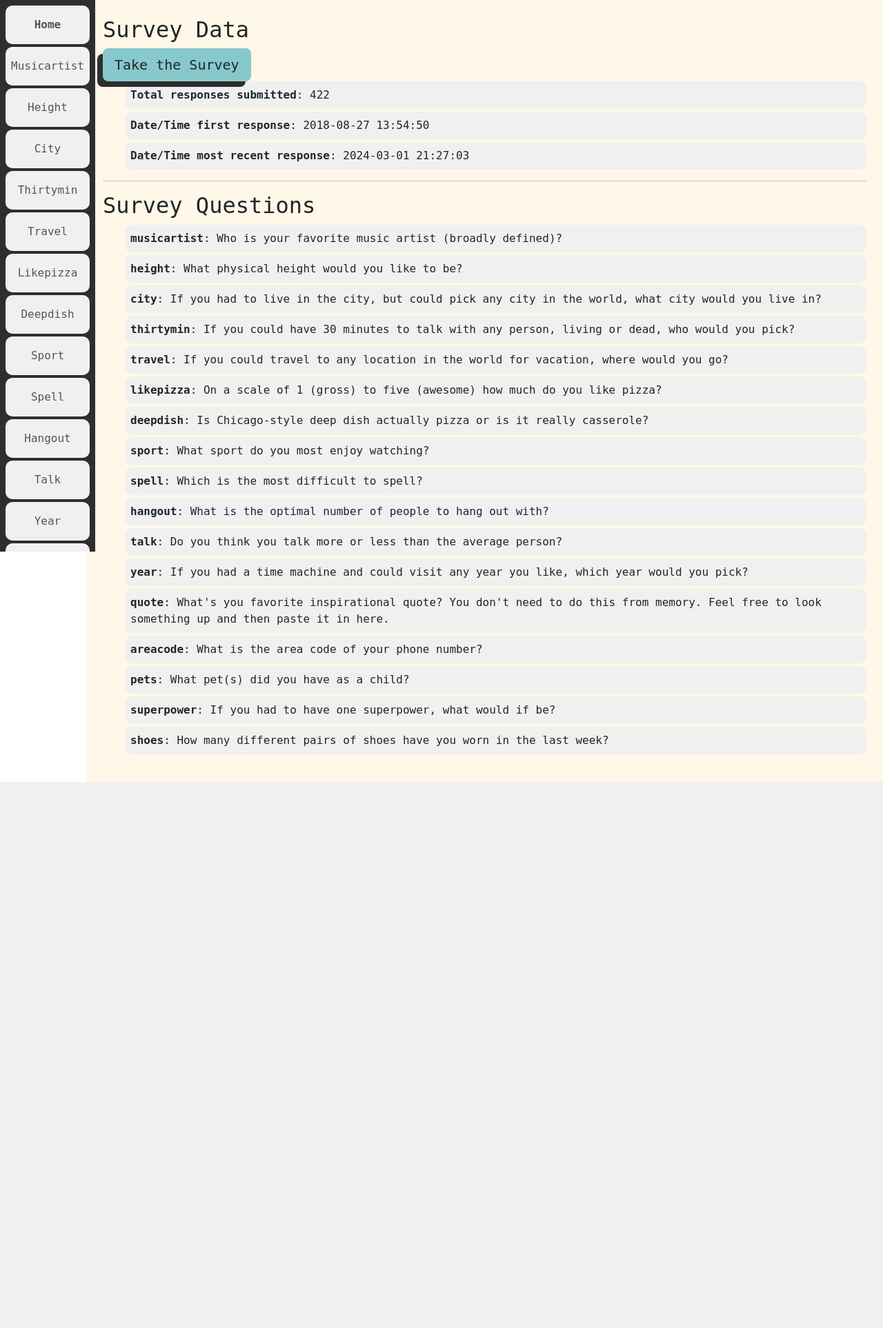
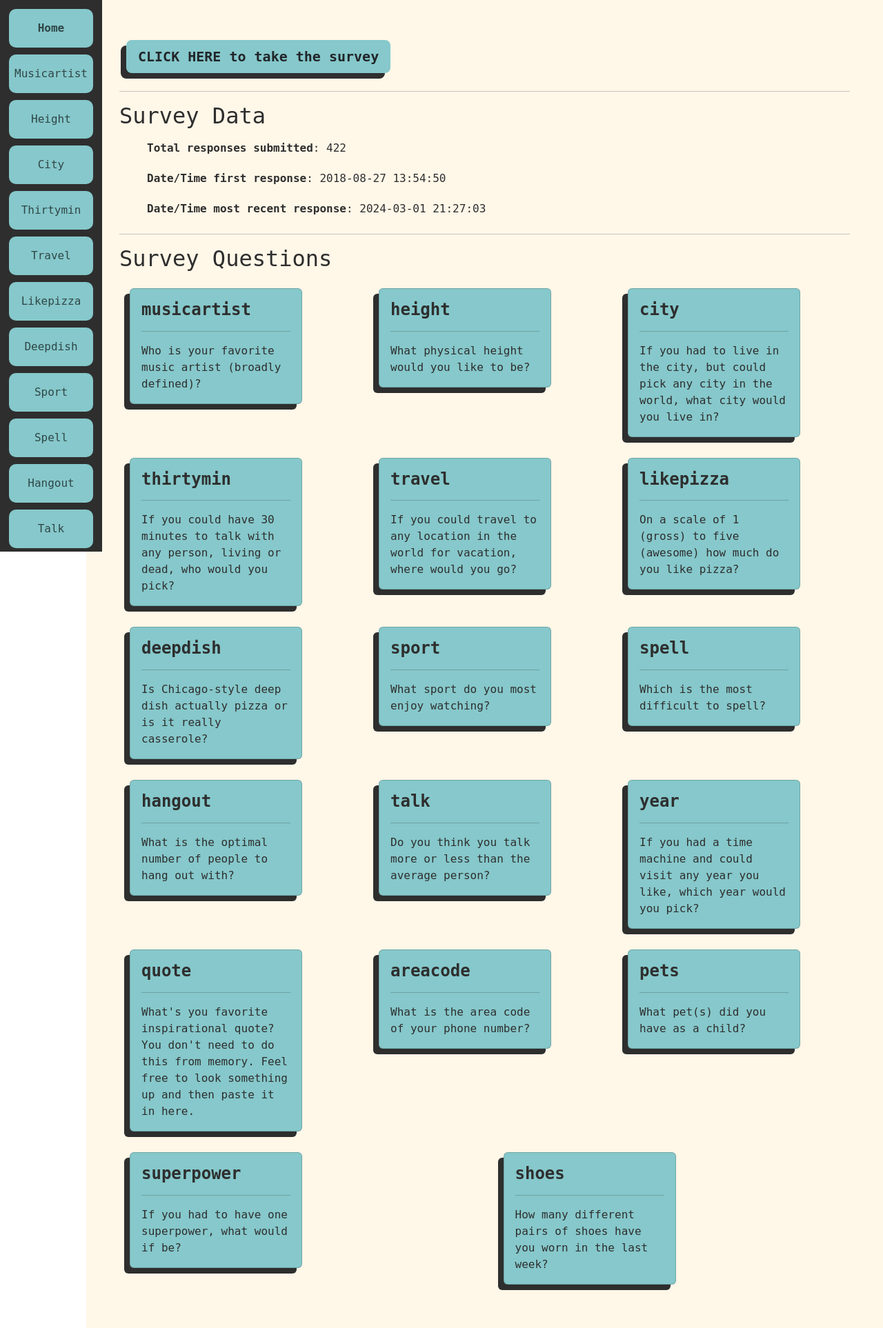
Before and after one commit to IWU-CS253/cs253-bootstrap-funsurvey-kaylee_ben_ethan_sam, a Flask app: page / in a window 1280 px wide. Shown: the whole page at 69% size. Before the commit the page ends 1134 px from the top, so only its background shows below. Run offline with Flask 3, Linux system fonts and the light colour scheme.

Commit message:
Further implementation of color pallete; added cards to index

```diff
--- a/static/style.css
+++ b/static/style.css
@@ -1,5 +1,7 @@
 * {
     font-family: monospace, sans-serif;
+    color: #2e2e2e;
+    scrollbar-color: #fff7e8 #2e2e2e;
 }
 
 .container {
@@ -26,7 +28,7 @@ ul {
 li {
     border-radius: 10px;
     padding: 8px;
-    background-color: #f0f0f0;
+    /*background-color: #f0f0f0;*/
     margin-bottom: 4px;
 }
 
@@ -36,11 +38,30 @@ li {
     margin-bottom: 10px;
 }
 
+.card {
+    width: 250px;
+    margin: 15px;
+    box-shadow: #2e2e2e -8px 8px;
+}
+
 #nav_bg {
     background-color: #2e2e2e;
+}
+
+.nav-item {
+    background-color: #86c8cb;
+    margin: 5px;
 }
 
 #survey_btn {
     box-shadow: #2e2e2e -8px 8px;
     background-color: #86c8cb;
+    margin: 10px;
+    font-weight: bold;
 }
+
+#survey_btn:hover {
+    box-shadow: #86c8cb -8px 8px;
+    background-color: #2e2e2e;
+    color: #fff7e8;
+}
--- a/templates/index.html
+++ b/templates/index.html
@@ -1,8 +1,8 @@
 {% extends "layout.html" %}
 {% block body %}
+    <a id="survey_btn" class="btn btn-lg" href="https://docs.google.com/forms/d/e/1FAIpQLSfWw-znStt5iF2Dc7eIoXNn24Ulxhm9fEDVggtAxoAyXLfyIA/viewform">CLICK HERE to take the survey</a>
+    <hr>
     <h2>Survey Data</h2>
-
-    <a id="survey_btn" class="btn btn-lg" href="https://docs.google.com/forms/d/e/1FAIpQLSfWw-znStt5iF2Dc7eIoXNn24Ulxhm9fEDVggtAxoAyXLfyIA/viewform">Take the Survey</a>
     <ul>
         <li><b>Total responses submitted</b>: {{ responses }} </li>
         <li><b>Date/Time first response</b>: {{ first }}</li>
@@ -11,11 +11,19 @@
 
     <hr>
     <h2>Survey Questions</h2>
-    <ul>
+    <div class="row">
     {% for key, value in label_dict.items() %}
         {%  if key != "Timestamp" %}
-            <li><b>{{ key }}</b>: {{ value }}</li>
+            <div class="col">
+                <div class="card" style="background-color: #86c8cb; color: #2e2e2e">
+                    <div class="card-body">
+                        <h4 class="card-title"><b>{{ key }}</b></h4>
+                        <hr>
+                        <p class="card-text">{{ value }}</p>
+                    </div>
+                </div>
+            </div>
         {%  endif %}
     {%  endfor %}
-    </ul>
+    </div>
 {% endblock %}
--- a/templates/layout.html
+++ b/templates/layout.html
@@ -25,7 +25,7 @@
         </ul>
     </nav>
 
-    <div class="page p-4" style="margin-left: 125px; background-color: #fff7e8">
+    <div class="page p-5" style="margin-left: 125px; background-color: #fff7e8">
         {% for message in get_flashed_messages() %}
             <div class="flash">{{ message }}</div>
         {% endfor %}
```
